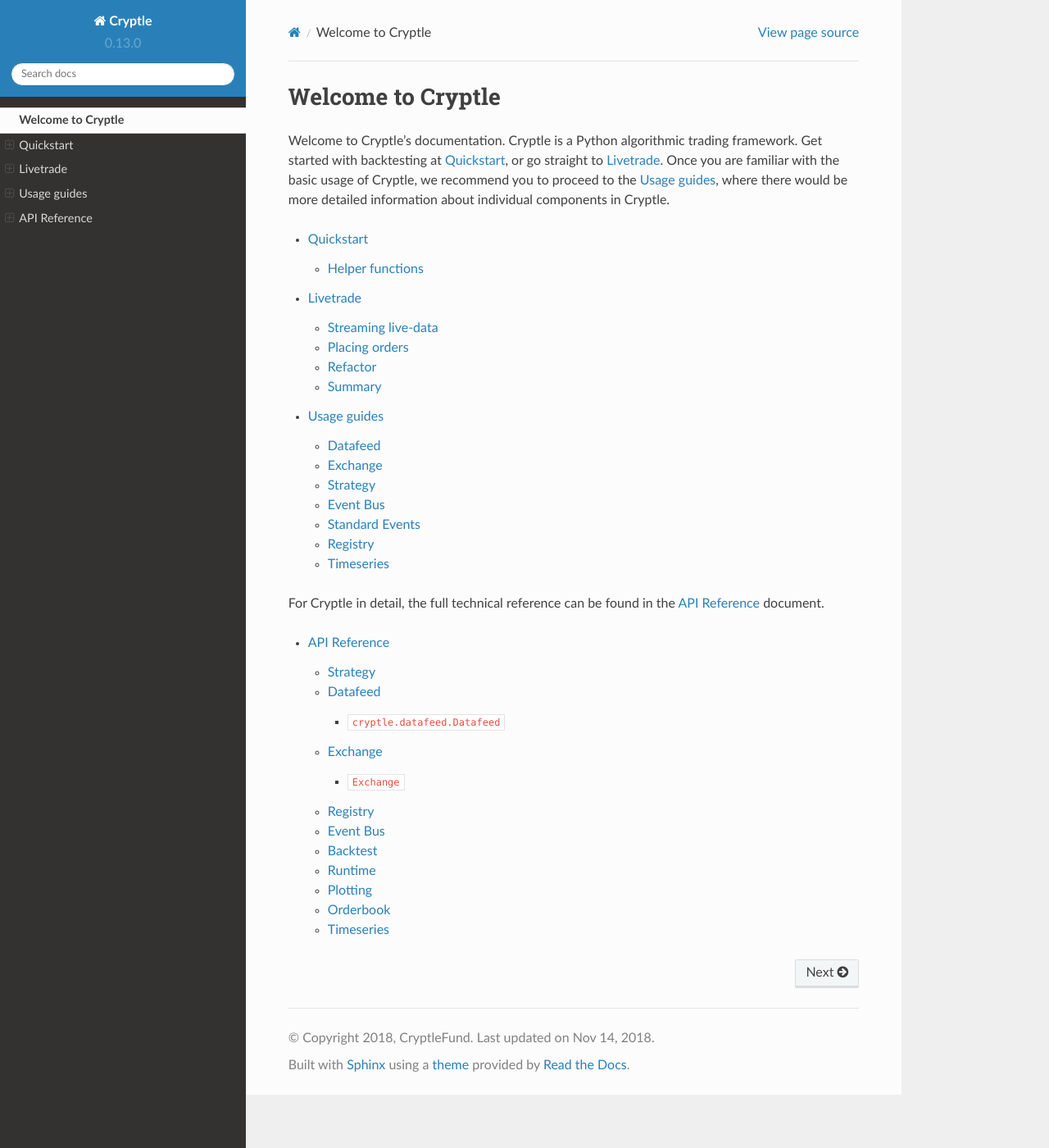
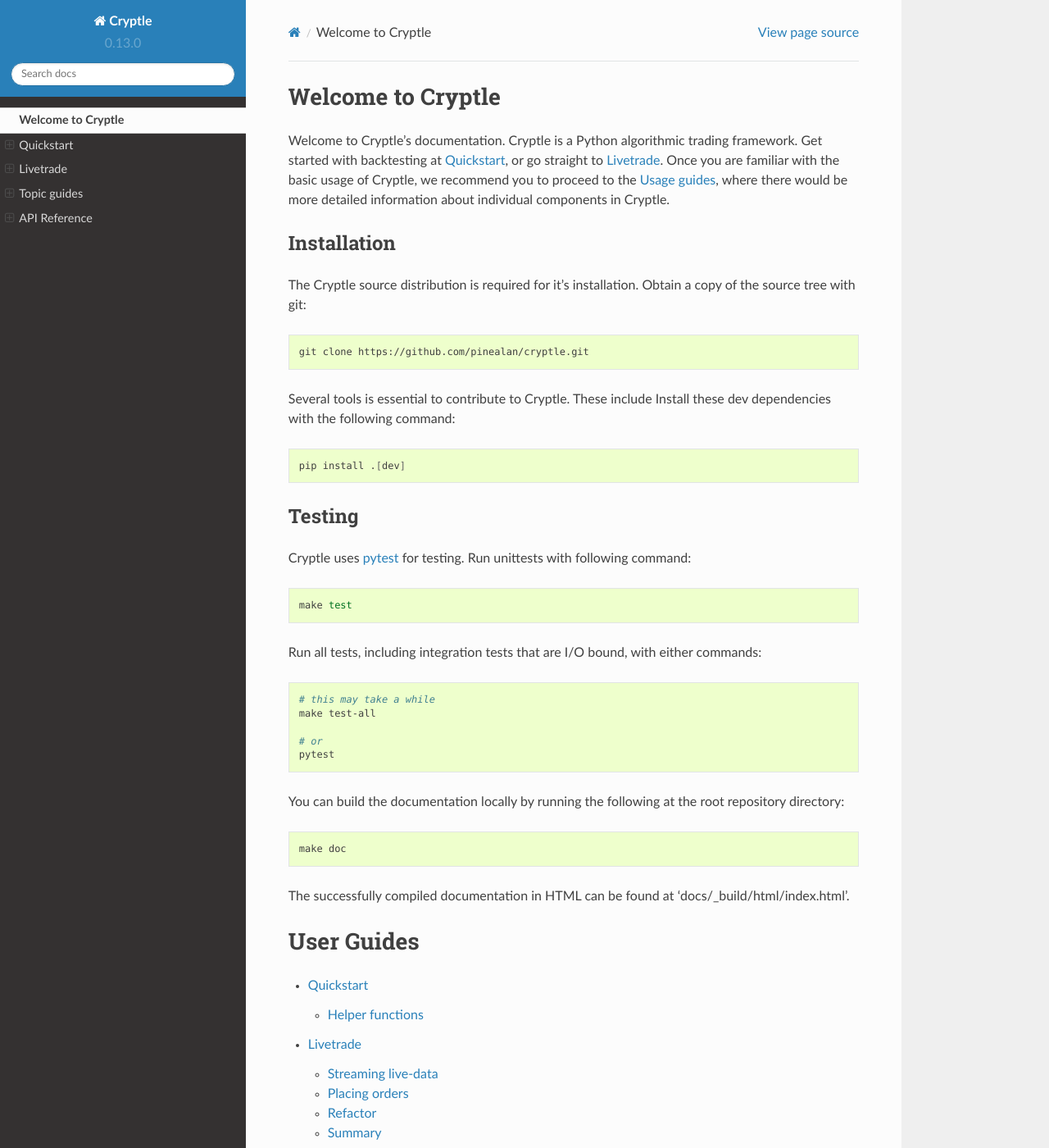
Before and after one commit to bridgelancer/cryptle_fork, a Sphinx documentation site: the page built from docs/index.rst, in a window 1280 px wide and 1400 px high. Shown: the whole window at 82% size. Built offline with Sphinx 7.4.7 and the Read the Docs theme 2.0.0, drawn with Linux system fonts in a browser that asks for light colours.

Commit message:
Extend docs index page

```diff
--- a/docs/guides.rst
+++ b/docs/guides.rst
@@ -1,6 +1,6 @@
 .. _guides:
 
-Usage guides
+Topic guides
 ============
 This part of the documentation breaks down each Cryptle subsystems one by one.
 
--- a/docs/index.rst
+++ b/docs/index.rst
@@ -8,6 +8,56 @@
 :doc:`livetrade`. Once you are familiar with the basic usage of Cryptle, we
 recommend you to proceed to the :doc:`Usage guides <guides>`, where there would
 be more detailed information about individual components in Cryptle.
+
+Installation
+------------
+The Cryptle source distribution is required for it's installation. Obtain a copy
+of the source tree with git:
+
+.. code-block:: bash
+
+   git clone https://github.com/pinealan/cryptle.git
+
+Several tools is essential to contribute to Cryptle. These include Install these
+dev dependencies with the following command:
+
+.. code-block:: bash
+
+   pip install .[dev]
+
+Testing
+-------
+Cryptle uses `pytest <https://docs.pytest.org/en/latest/index.html>`_ for testing.
+Run unittests with following command:
+
+.. code-block:: bash
+
+   make test
+
+Run all tests, including integration tests that are I/O bound, with either
+commands:
+
+.. code-block:: bash
+
+   # this may take a while
+   make test-all
+
+   # or
+   pytest
+
+You can build the documentation locally by running the following at the root
+repository directory:
+
+.. code-block:: bash
+
+   make doc
+
+The successfully compiled documentation in HTML can be found at
+'docs/\_build/html/index.html'.
+
+
+User Guides
+===========
 
 .. toctree::
    :hidden:
```
Also changed, not shown: README.md (+1 -1 lines).
